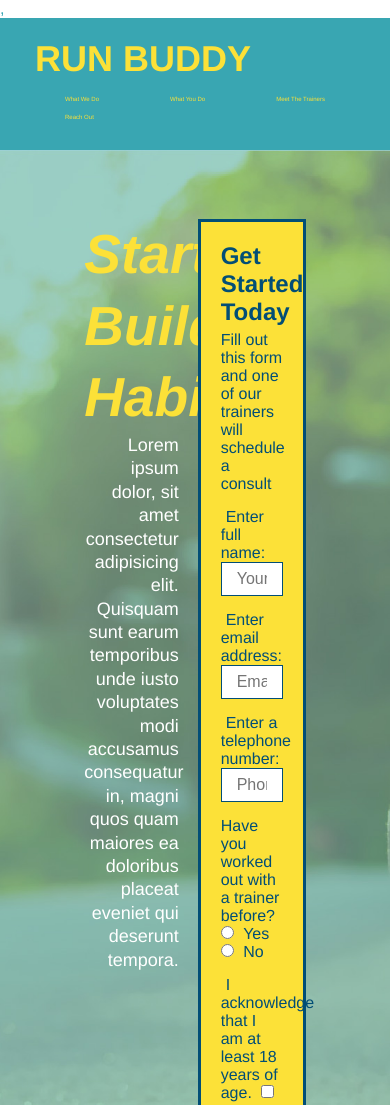
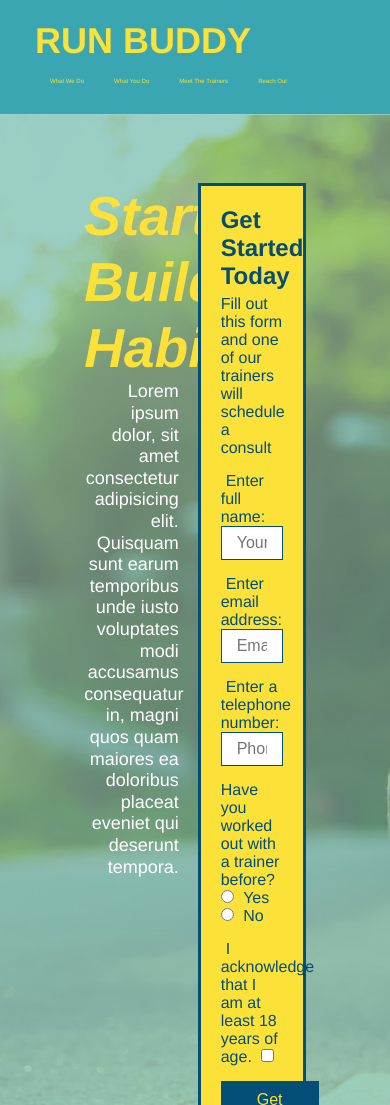
Before and after one commit to ZachYarbrough/run-buddy, a plain HTML site: page index.html in a window 390 px wide. Shown: the top 1105 px of the page. Drawn offline with Linux system fonts and the light colour scheme.

```diff
--- a/assets/css/style.css
+++ b/assets/css/style.css
@@ -41,7 +41,7 @@ header nav ul {
 }
 
 header nav ul li a {
-    margin: 0px 30px;
+    padding: 10px 15px;
     font-weight: lighter;
     font-size: 1.55vw;
 }
@@ -57,6 +57,7 @@ section {
     display: flex;
     justify-content: center;
     flex-wrap: wrap;
+    align-items: flex-start;
 }
 
 .hero-cta {
@@ -65,7 +66,7 @@ section {
     margin: 3.5%;
     color: #fff;
     font-size: 18px;
-    line-height: 1.3;
+    line-height: 1.2;
 }
 
 .hero-cta h2 {
@@ -126,7 +127,7 @@ section {
 }
 
 .section-title {
-    font-size: 55px;
+    font-size: 48px;
     color: #024e76;
     padding-bottom: 20px;
     text-align: center;
--- a/index.html
+++ b/index.html
@@ -3,7 +3,8 @@
     <head>
         <meta charset="UTF-8">
         <title>Run Buddy</title>
-        ,<link rel="stylesheet" href="./assets/css/style.css">
+        <link rel="stylesheet" href="./assets/css/style.css">
+        <meta name="viewport" content="width=device-width, initial-scale=1.0" />
     </head>
     <body>
         <header>
```
Also changed, not shown: privacy-policy.html (+1 -0 lines).
